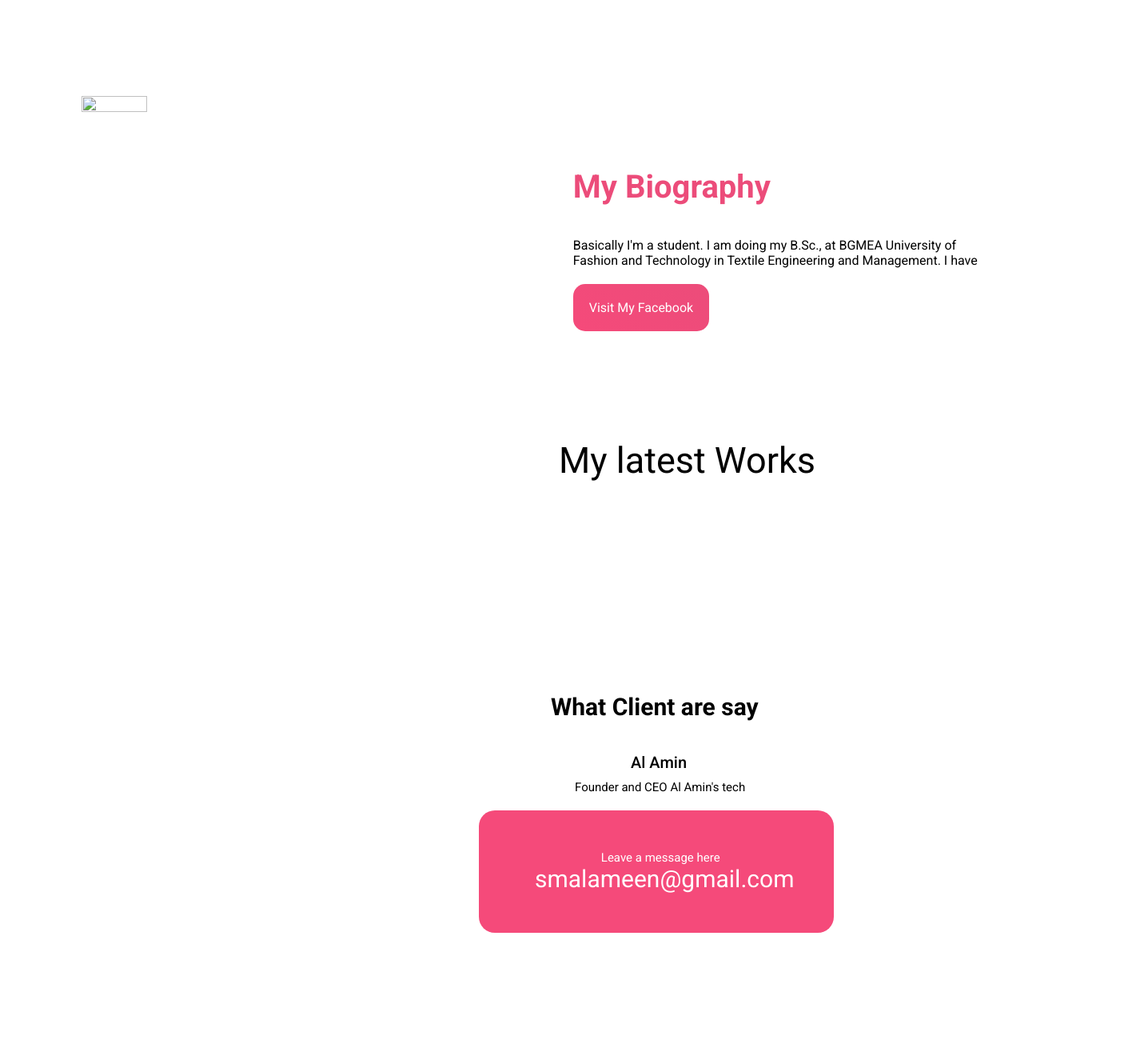
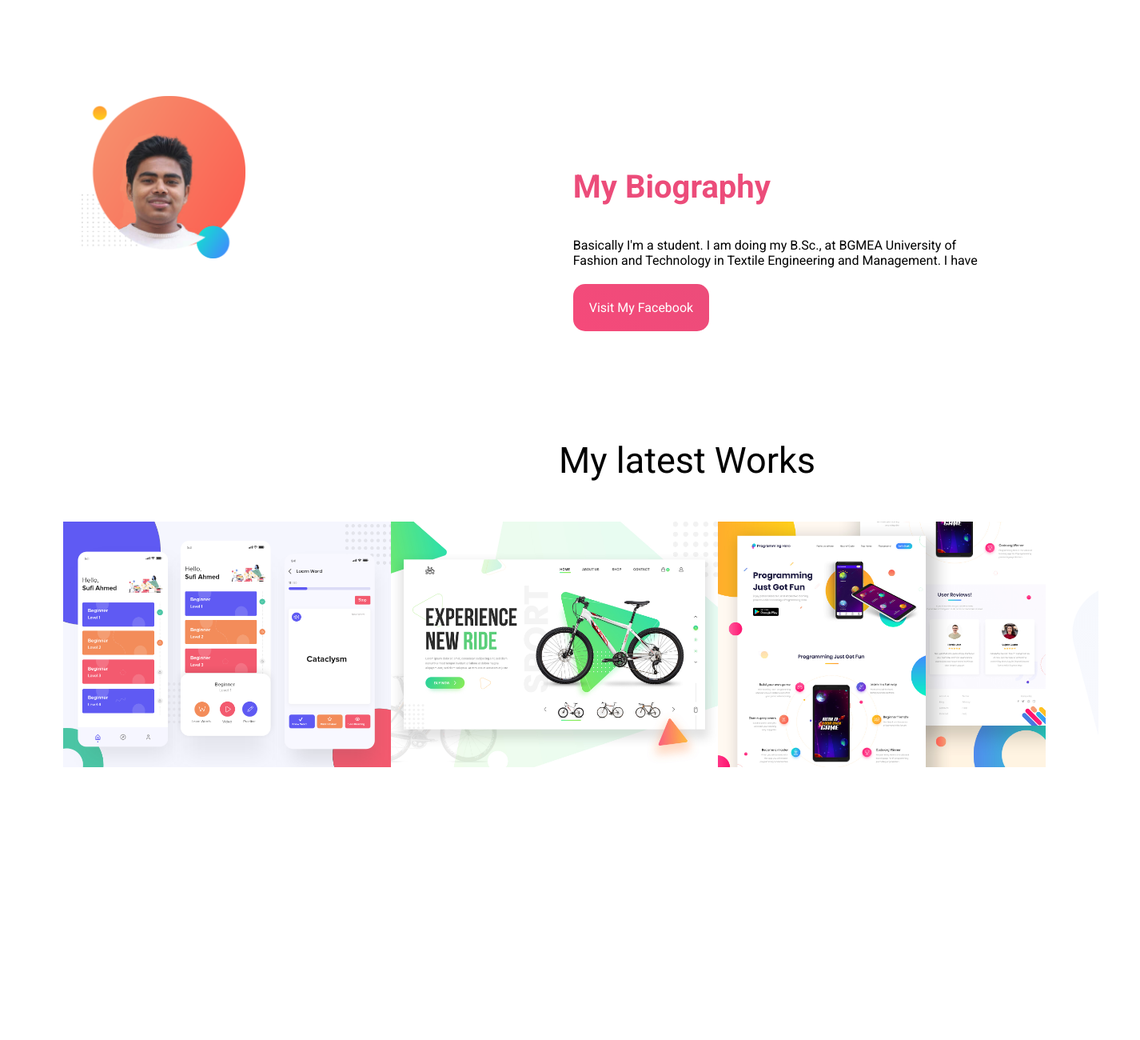
Before and after one commit to smalameen/assingment_web, a plain HTML site: page index.html in a window 1280 px wide. Shown: the part 880-2180 px from the top of the page at 80% size, 1426 px wide, since content can reach past the window. Before the commit the page ends 2125 px from the top, so only its background shows below. Drawn offline with Linux system fonts and the light colour scheme; the site is published under a folder, as on GitHub Pages, so addresses that start at the root find nothing.

Commit message:
help from forum

```diff
--- a/index.html
+++ b/index.html
@@ -16,12 +16,12 @@
             <a id="thisisa" target="_blank" href="https://www.linkedin.com/in/sorder-mohammad-al-amin-192368167/">HIRE ME</a>
         </div>
         <div class="textone">
-            <img src="/facebook dp.png" alt="me">
+            <img src="facebook dp.png" alt="me">
         </div>
     </section>
     <section class="biodataofmy">
         <div class="textone0">
-            <img src="/my-bg (1).png" alt="">
+            <img src="my-bg (1).png" alt="">
         </div>
         <div class="textone0">
             <h1 id="thisish1">My Biography</h1>
@@ -35,13 +35,13 @@
         <p id="mylastest1">My latest Works</p>
         </div>
     <div class="experiencearea1">
-        <img src="/work-1.png" alt="">
+        <img src="work-1.png" alt="">
   </div>
   <div class="experiencearea1">
-      <img src="/work-2.jpg" alt="">
+      <img src="work-2.jpg" alt="">
   </div>
   <div class="experiencearea1">
-      <img src="/work-3.jpg" alt="">
+      <img src="work-3.jpg" alt="">
   </div>
 
     </section>
--- a/style.css
+++ b/style.css
@@ -8,7 +8,7 @@ section{
 
 }
 .biodataofmy{
-    background-image: url(/biography-bg.png);
+    background-image: url(biography-bg.png);
     background-repeat: no-repeat;
 }
 body{
@@ -33,7 +33,7 @@ body{
     margin-bottom: 40px;
 }
 .amisection{
-    background-image: url(/header-bg.png);
+    background-image: url(header-bg.png);
     background-repeat: no-repeat;
 }
 .textone{
@@ -50,7 +50,7 @@ body{
 
 }
 .biodataofmy{
-    background-image: url(/biography-bg.png);
+    background-image: url(biography-bg.png);
     background-repeat: no;
     width: 100%;
     height: 100%;
@@ -106,8 +106,8 @@ body{
         margin: 5%;
         padding: 15px;
         margin-top: 100px;
-        height: 100%;
-        background-image: url(/latest-work-bg.png);
+        height: 800px;
+        background-image: url(latest-work-bg.png);
         background-repeat: no-repeat;
 }
 .experience-area img{
```
